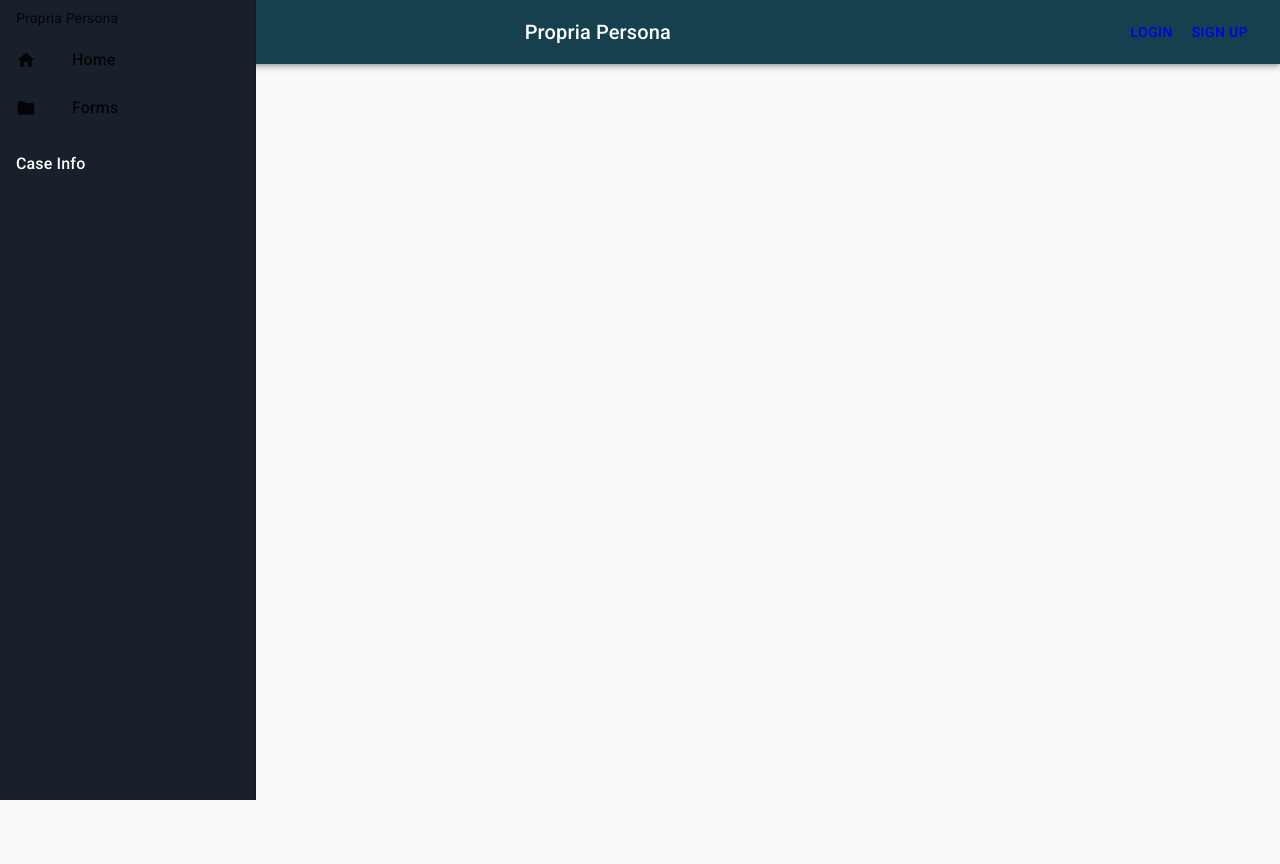
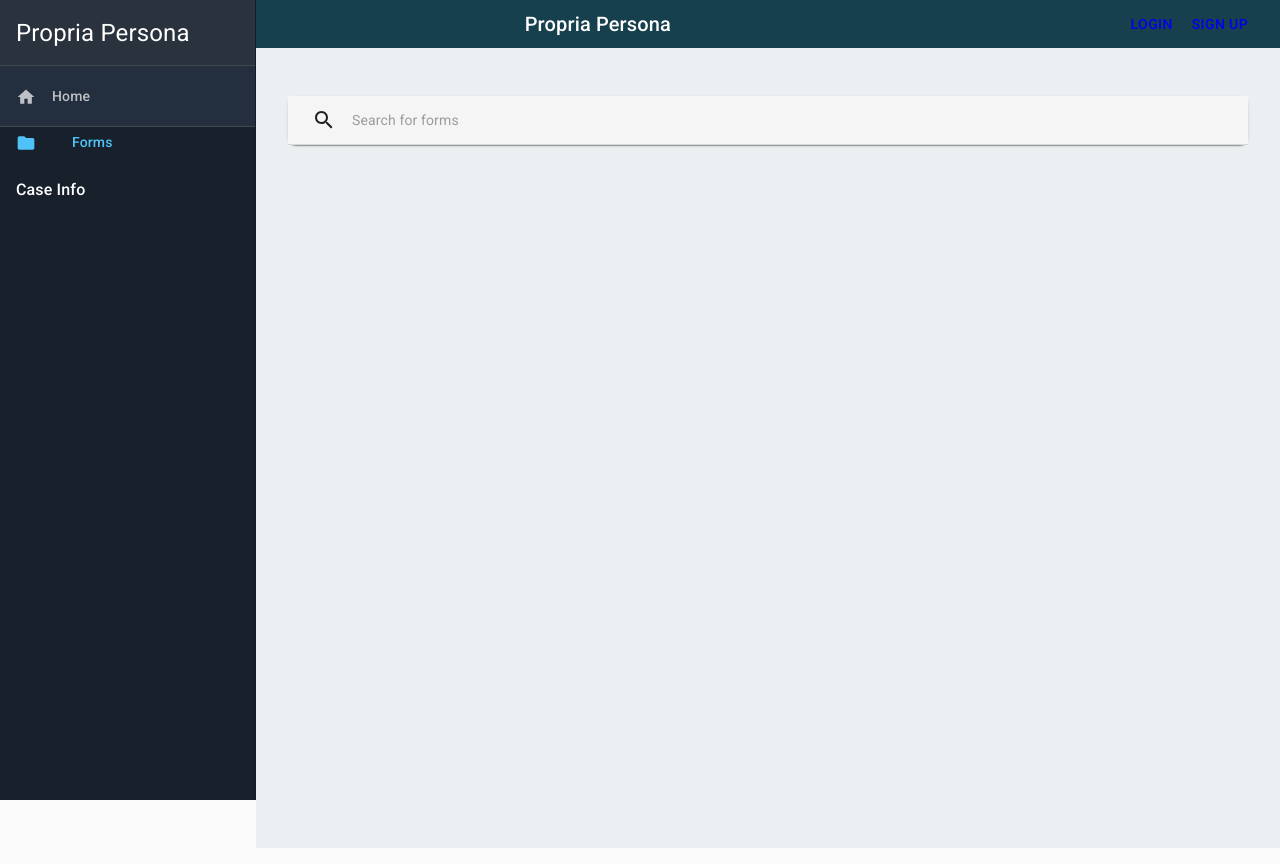
Before and after one commit to propriapersona/propriapersona-fe, a React (Create React App) app: page /dashboard in a window 1280 px wide. Built offline with nearby package versions, Linux system fonts and the light colour scheme; sample sign-in values are in the browser's storage.

Commit message:
Started Content component.

```diff
--- /dev/null
+++ b/src/components/Content.js
@@ -0,0 +1,71 @@
+import React from "react";
+import AppBar from "@material-ui/core/AppBar";
+import Toolbar from "@material-ui/core/Toolbar";
+import Typography from "@material-ui/core/Typography";
+import Paper from "@material-ui/core/Paper";
+import Grid from "@material-ui/core/Grid";
+import Button from "@material-ui/core/Button";
+import TextField from "@material-ui/core/TextField";
+import Tooltip from "@material-ui/core/Tooltip";
+import IconButton from "@material-ui/core/IconButton";
+import { withStyles } from "@material-ui/core/styles";
+import SearchIcon from "@material-ui/icons/Search";
+import RefreshIcon from "@material-ui/icons/Refresh";
+
+const styles = (theme) => ({
+  paper: {
+    maxWidth: 936,
+    margin: "auto",
+    overflow: "hidden",
+  },
+  searchBar: {
+    borderBottom: "1px solid rgba(0, 0, 0, 0.12)",
+  },
+  searchInput: {
+    fontSize: theme.typography.fontSize,
+  },
+  block: {
+    display: "block",
+  },
+  addUser: {
+    marginRight: theme.spacing(1),
+  },
+  contentWrapper: {
+    margin: "40px 16px",
+  },
+});
+
+const Content = (props) => {
+  const { classes } = props;
+
+  return (
+    <Paper>
+      <AppBar
+        className={classes.searchBar}
+        position="static"
+        color="default"
+        elevation={0}
+      >
+        <Toolbar>
+          <Grid container spacing={2} alignItems="center">
+            <Grid item>
+              <SearchIcon className={classes.block} color="inherit" />
+            </Grid>
+            <Grid item xs>
+              <TextField
+                fullWidth
+                placeholder="Search for forms"
+                InputProps={{
+                  disableUnderline: true,
+                  className: classes.searchInput,
+                }}
+              />
+            </Grid>
+          </Grid>
+        </Toolbar>
+      </AppBar>
+    </Paper>
+  );
+};
+
+export default withStyles(styles)(Content);
--- a/src/components/Dashboard.js
+++ b/src/components/Dashboard.js
@@ -2,7 +2,8 @@ import React from "react";
 import LoadPDF from "./LoadPDF.js";
 import SearchFormCard from "./SearchFormCard.js";
 import ViewFormCard from "./ViewFormCard.js";
-import Navigator from "./Navigator";
+import Navigator from "./Navigator.js";
+import Content from "./Content.js";
 import {
   createMuiTheme,
   ThemeProvider,
@@ -157,6 +158,11 @@ const Dashboard = (props) => {
         <nav className={classes.drawer}>
           <Navigator PaperProps={{ style: { width: drawerWidth } }} />
         </nav>
+        <div className={classes.app}>
+          <main className={classes.main}>
+            <Content />
+          </main>
+        </div>
       </div>
     </ThemeProvider>
   );
--- a/src/components/Navigator.js
+++ b/src/components/Navigator.js
@@ -22,9 +22,9 @@ const styles = (theme) => ({
   item: {
     paddingTop: 1,
     paddingBottom: 1,
-    color: "rgba(255, 255, 255, 0.7",
+    color: "rgba(255, 255, 255, 0.7)",
     "&:hover, &:focus": {
-      backgroundColor: "rgba(255, 255, 255, 0.08",
+      backgroundColor: "rgba(255, 255, 255, 0.08)",
     },
   },
   itemCategory: {
```
